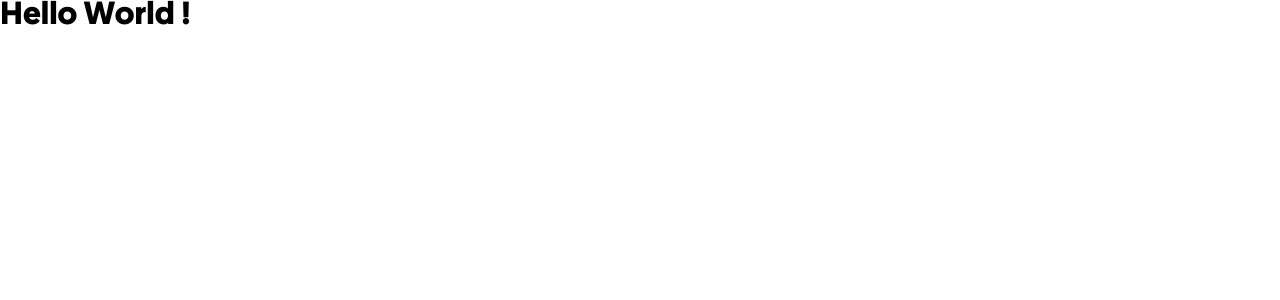
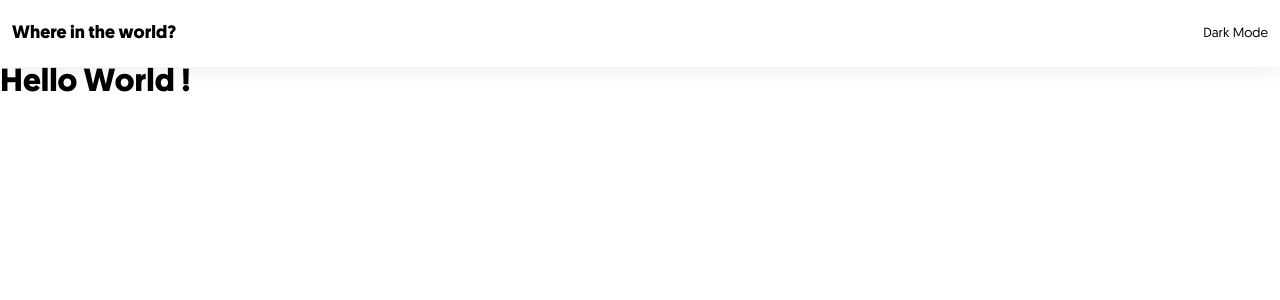
Before and after one commit to ahmadkzx/rest-countries, a Vue app: page / in a window 1280 px wide. Shown: the top 300 px of the page. Built offline with nearby package versions, Linux system fonts and the light colour scheme.

Commit message:
feat: header ui and icons

```diff
--- a/package.json
+++ b/package.json
@@ -9,6 +9,7 @@
   },
   "dependencies": {
     "core-js": "^3.6.5",
+    "css.gg": "^2.0.0",
     "vue": "^3.0.0",
     "vuex": "^4.0.0-0"
   },
--- a/src/App.vue
+++ b/src/App.vue
@@ -1,10 +1,18 @@
 <template>
-  <h1>Hello World !</h1>
+  <DefaultLayout>
+    <h1>Hello World !</h1>
+  </DefaultLayout>
 </template>
 
 <script>
+import DefaultLayout from './layouts/Default'
+
 export default {
   name: 'App',
+
+  components: {
+    DefaultLayout,
+  },
 }
 </script>
 
--- /dev/null
+++ b/src/assets/styles/_icons.scss
@@ -0,0 +1 @@
+@import '~css.gg/icons/css/moon.css';
--- a/src/assets/styles/app.scss
+++ b/src/assets/styles/app.scss
@@ -3,3 +3,4 @@
 @import './root';
 @import './variables';
 @import './base';
+@import './icons';
--- /dev/null
+++ b/src/components/Header/index.scss
@@ -0,0 +1,27 @@
+@import '@/assets/styles/_variables';
+
+.header {
+  display: flex;
+  align-items: center;
+  justify-content: space-between;
+  padding: $size-24 $size-12;
+  box-shadow: 0 0 $size-24 rgba(black, .1);
+
+  &__title {
+    font-size: $size-18;
+  }
+
+  &__theme-toggle {
+    display: flex;
+    align-items: center;
+    justify-content: center;
+    background: none;
+    border: none;
+    outline: none;
+  }
+
+  &__theme-toggle-text {
+    display: block;
+    margin-left: $size-8;
+  }
+}
--- /dev/null
+++ b/src/components/Header/index.vue
@@ -0,0 +1,17 @@
+<template>
+  <header class="header">
+    <h1 class="header__title">Where in the world?</h1>
+    <button class="header__theme-toggle">
+      <i class="gg-moon"></i>
+      <span class="header__theme-toggle-text">Dark Mode</span>
+    </button>
+  </header>
+</template>
+
+<script>
+export default {
+  name: 'Header',
+}
+</script>
+
+<style src="./index.scss" lang="scss" scoped />
--- /dev/null
+++ b/src/layouts/Default.vue
@@ -0,0 +1,16 @@
+<template>
+  <Header />
+  <slot></slot>
+</template>
+
+<script>
+import Header from '@/components/Header'
+
+export default {
+  name: 'DefaultLayout',
+
+  components: {
+    Header,
+  },
+}
+</script>
```
Also changed, not shown: 1 other file (tests, documents, lock files or other folders).
